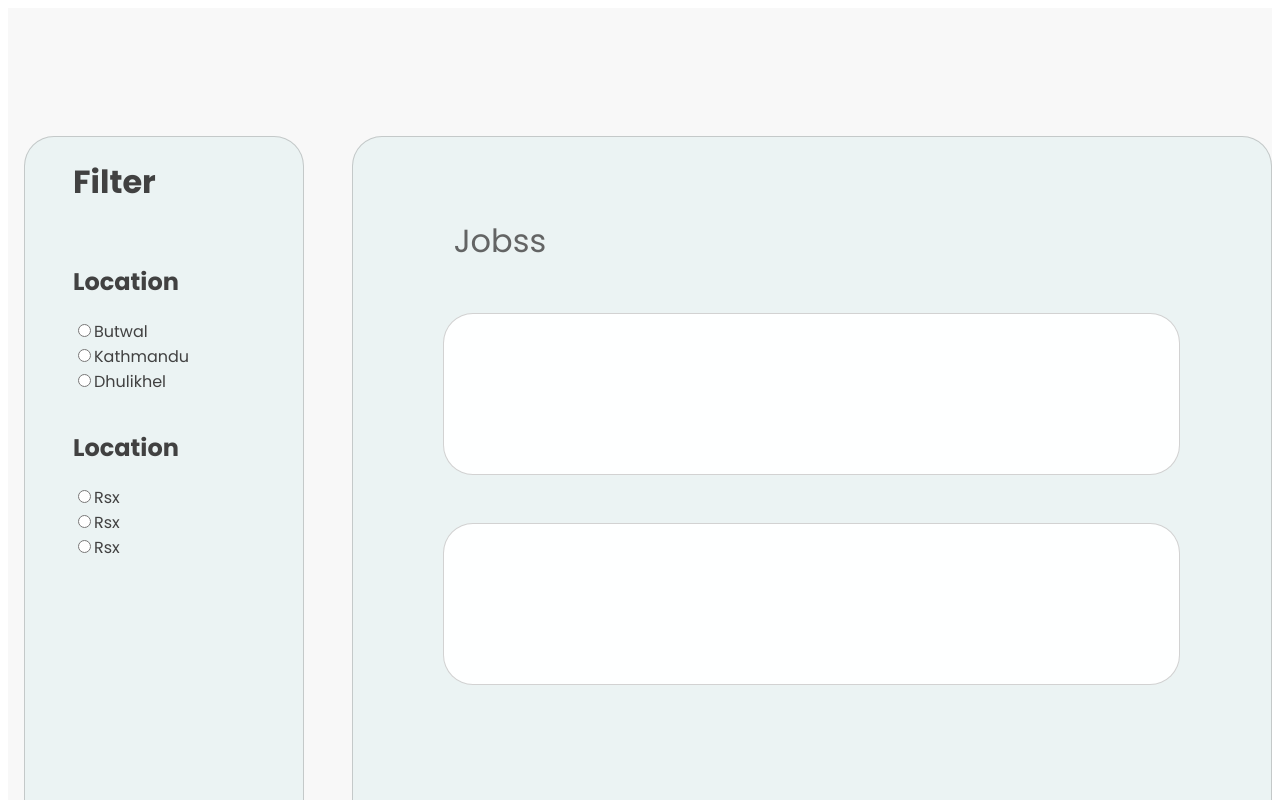
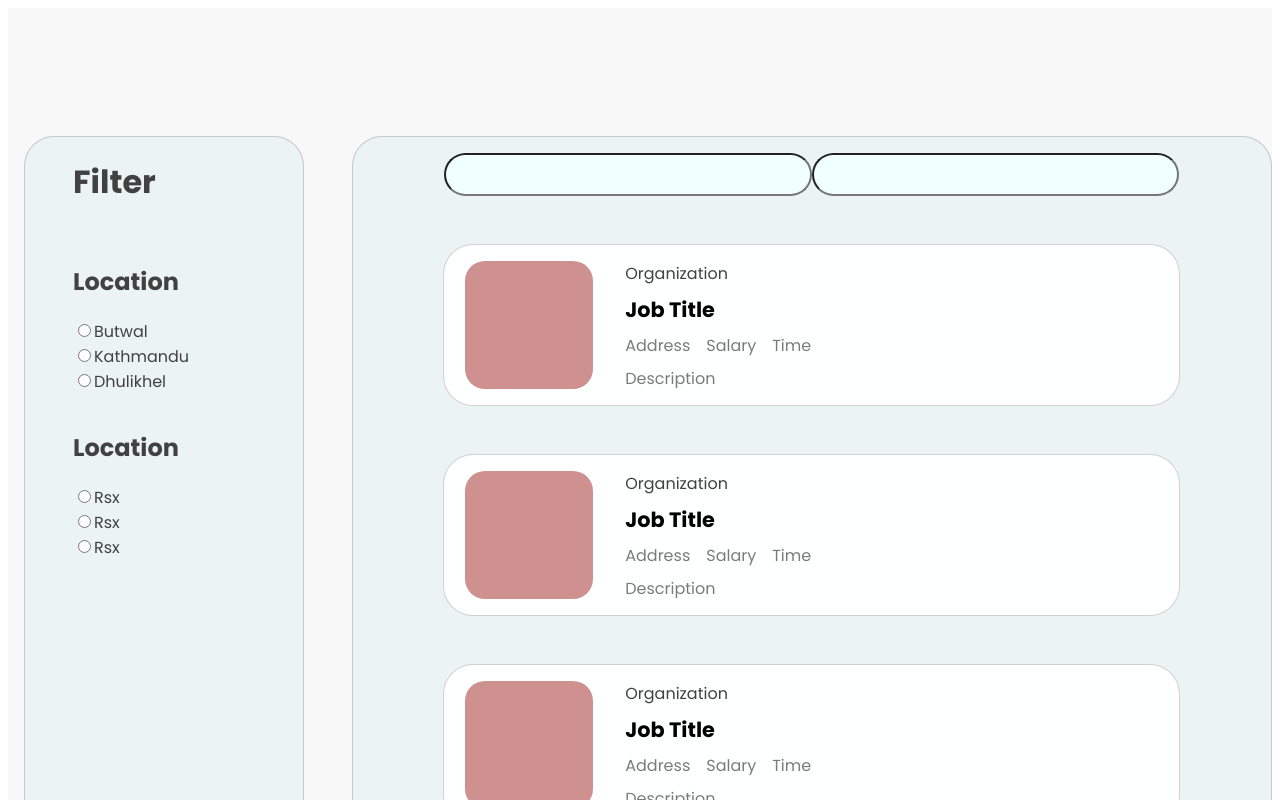
Before and after one commit to 1014Aayush/display, a React (Vite) app: page / in a window 1280 px wide. Shown: the top 800 px of the page. Built offline with nearby package versions, Linux system fonts and the light colour scheme.

Commit message:
DesignChanges

```diff
--- a/src/App.jsx
+++ b/src/App.jsx
@@ -32,10 +32,13 @@ export default function App()
 
       </div>
       <div className="right">
-        <div className='text'>Jobss</div>
+        <form className='SearchTab'>
+          <input className='Jobname' type="text" />
+          <input className='locn' type="text" />
+        </form>
           <Jobs/>
           <Jobs/>
-
+          <Jobs/>
       </div>
       </div>
 
--- a/src/index.css
+++ b/src/index.css
@@ -18,13 +18,37 @@
   background-color: rgb(235, 243, 243);
   height: 100%;
   width: 80%;
-
   border-radius: 30px;
   display: flex;
   flex-direction: column;
   gap:3rem;
   align-items:center;
-  padding-top: 5rem;
+  padding-top:1rem;
+
+}
+
+.SearchTab{
+  width: 80%;
+  display: flex;
+
+
+}
+.locn{
+  border-radius: 30px;
+  width: 100%;
+  padding: 0.5rem;
+  background-color:azure;
+  padding-top: 1rem;
+
+}
+.Jobname{
+  border-radius: 30px;
+  width: 100%;
+  padding: 0.5rem;
+  padding-top: 1rem;
+
+
+  background-color:azure;
 
 }
 .innerbox{
@@ -33,6 +57,8 @@
   border-radius: 30px;
   width: 80%;
   height: 10%;
+  font-family: poppins,sans-serif;
+  color: rgba(65, 65, 65, 1);
 
 }
 
@@ -56,12 +82,52 @@ h1{
 
 }
 
+.Org{
+  font-size: 1rem;
+
+}
+
+.JobTitle{
+  font-size: 1.3rem;
+  color: rgb(0, 0, 0);
+  font-weight: bold;
+}
 
 
-.text{
-  width: 10%;
-  font-family: poppins,sans-serif;
-  color: rgba(48, 47, 47, 0.728);
-  padding-right: 68%;
-  font-size: 2rem;
+
+
+.logo{
+  width: 8rem;
+  height: 8rem;
+  background-color: rgb(207, 144, 144);
+  border-radius: 20px;
 }
+.icons{
+  color: rgba(0, 0, 0, 0.523);
+}
+.Description{
+  color: rgba(0, 0, 0, 0.523);
+
+}
+
+.innerflex{
+  display: flex;
+  padding: 1rem;
+  padding-left: 1.3rem;
+  gap:2rem;
+  height: 100%;
+  width: 100%;
+}
+
+.icons{
+  display: flex;
+  flex-direction: row;
+  gap:1rem;
+}
+
+.texxt{
+  display: flex;
+
+  flex-direction: column;
+  gap:0.5rem;
+}
--- a/src/jobs.jsx
+++ b/src/jobs.jsx
@@ -2,8 +2,24 @@ import React  from 'react'
 import { ReactDOM } from 'react-dom/client'
 import './index.css'
 
-export default function Jobs(){
+export default function Jobs(props){
     return(
-        <div className='innerbox'></div>
+
+        <div className='innerbox'>
+            <div class="innerflex">
+                <div className='logo'></div>
+                <div className='texxt'>
+                    <div className='Org'>Organization</div>
+                    <div className='JobTitle'>Job Title</div>
+                    <div className="icons">
+                        <div className='Address'>Address</div>
+                        <div className='Salary'>Salary</div>
+                        <div className='Time'>Time</div>
+                    </div>
+                    <div className="Description">Description</div>
+                </div>
+            </div>
+        </div>
+
     );
 }
```
